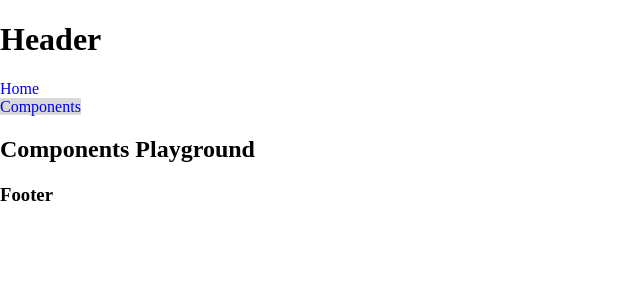
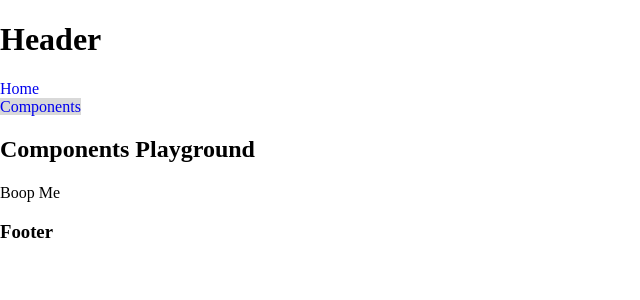
Before and after one commit to andresgarcia-bytelion/react-nextjs-boilerplate, a Next.js app: page /components in a window 1280 px wide. Shown: the top 300 px of the page, without its empty margins (0-640 px from the left). Built offline with nearby package versions, Linux system fonts and the light colour scheme; no server answers.

Commit message:
add button component

```diff
--- /dev/null
+++ b/src/components/button/index.js
@@ -0,0 +1,48 @@
+import React from 'react';
+import PropTypes from 'prop-types';
+import Check from '../../icons/check.svg';
+import styles from './styles.module.scss';
+
+const Button = ({
+  label,
+  icon,
+  theme,
+  event,
+}) => {
+  let iconElement = '';
+  const iconClass = styles.button_icon;
+
+  switch (icon) {
+    case 'check':
+      iconElement = <Check className={iconClass} />;
+      break;
+    default:
+      iconElement = '';
+  }
+
+  return (
+    <button
+      className={`${styles.button} ${styles[`button_${theme}`]}`}
+      type="button"
+      onClick={event}
+    >
+      <span className={styles.button_label}>{label}</span>
+      {iconElement}
+    </button>
+  );
+};
+
+Button.propTypes = {
+  label: PropTypes.string.isRequired,
+  icon: PropTypes.string,
+  theme: PropTypes.string,
+  event: PropTypes.func,
+};
+
+Button.defaultProps = {
+  icon: '',
+  theme: 'default',
+  event: () => {},
+};
+
+export default Button;
--- /dev/null
+++ b/src/components/button/styles.module.scss
@@ -0,0 +1,14 @@
+@import '../../styles';
+
+.button {
+  align-items: center;
+  appearance: none;
+  background: none;
+  border: 0;
+  display: inline-flex;
+  padding: 0;
+}
+
+.button_label {}
+
+.button_icon {}
--- a/src/pages/components.js
+++ b/src/pages/components.js
@@ -1,6 +1,7 @@
 import React, { useState, useEffect } from 'react';
 import useApi from '../lib/use-api';
 import Layout from '../components/layout';
+import Button from '../components/button';
 
 const Components = () => {
   const { response, isLoading } = useApi('/api/test');
@@ -18,6 +19,7 @@ const Components = () => {
       <p>
         {!isLoading && response && JSON.stringify(items)}
       </p>
+      <Button label="Boop Me" />
     </Layout>
   );
 };
```
Also changed, not shown: 1 other file (tests, documents, lock files or other folders).
